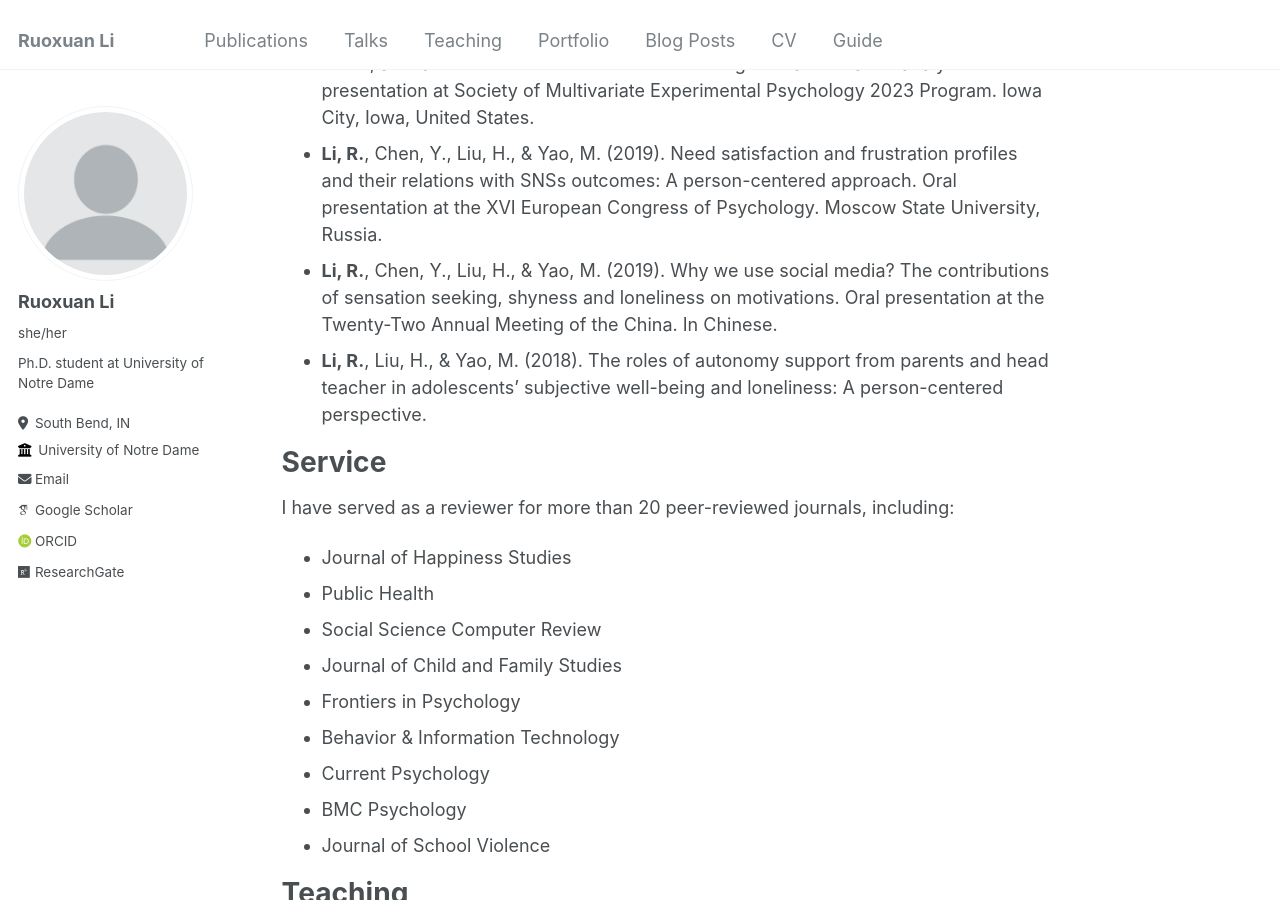
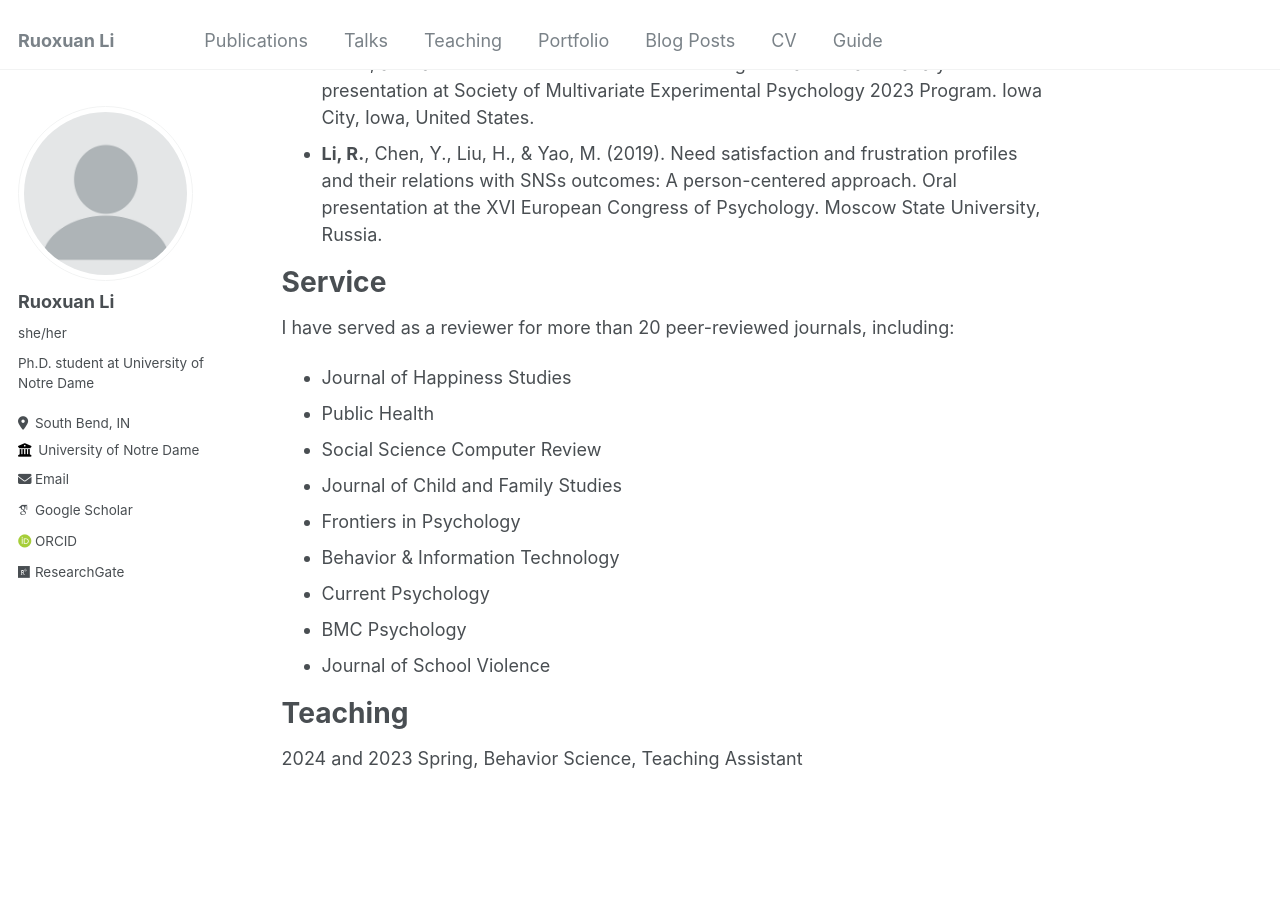
Before and after one commit to Ruoxuan-Li-Roxanne/Ruoxuan-Li-Roxanne.github.io, a Jekyll site: the page built from _pages/about.md, in a window 1280 px wide and 900 px high, scrolled down 2515 px. Built offline with Jekyll 4.4.1, drawn with Linux system fonts in a browser that asks for light colours; some web fonts are replaced.

Commit message:
Update about.md

```diff
--- a/_pages/about.md
+++ b/_pages/about.md
@@ -49,9 +49,6 @@ Selected Talks
 - **Li, R.**, & Wang, L. (2023). Investigating weight constraint methods for modeling causal-formative indicators. Oral presentation at 2023 International Meeting of Psychometric Society (IMPS). College Park, Maryland, United States.
 - **Li, R.**, & Wang, L. (2023). An analytical comparison of the cross-lagged, latent growth curve, and latent difference score models for longitudinal mediation analysis. Poster presentation at Society of Multivariate Experimental Psychology 2023 Program. Iowa City, Iowa, United States.
 - **Li, R.**, Chen, Y., Liu, H., & Yao, M. (2019). Need satisfaction and frustration profiles and their relations with SNSs outcomes: A person-centered approach. Oral presentation at the XVI European Congress of Psychology. Moscow State University, Russia.
-- **Li, R.**, Chen, Y., Liu, H., & Yao, M. (2019). Why we use social media? The contributions of sensation seeking, shyness and loneliness on motivations. Oral presentation at the Twenty-Two Annual Meeting of the China. In Chinese.
-- **Li, R.**, Liu, H., & Yao, M. (2018). The roles of autonomy support from parents and head teacher in adolescents’ subjective well-being and loneliness: A person-centered perspective.
-
 
 Service
 ======
```
